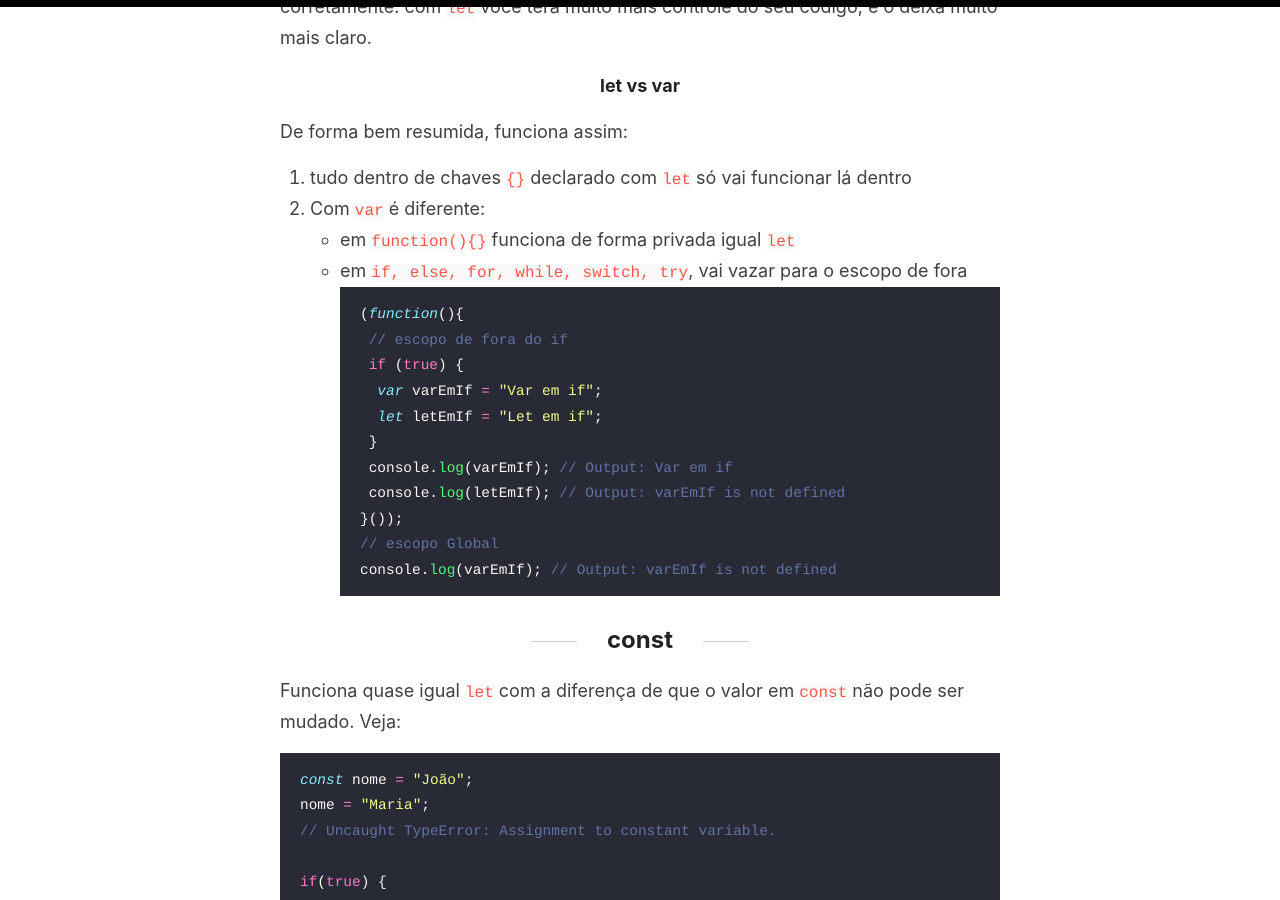
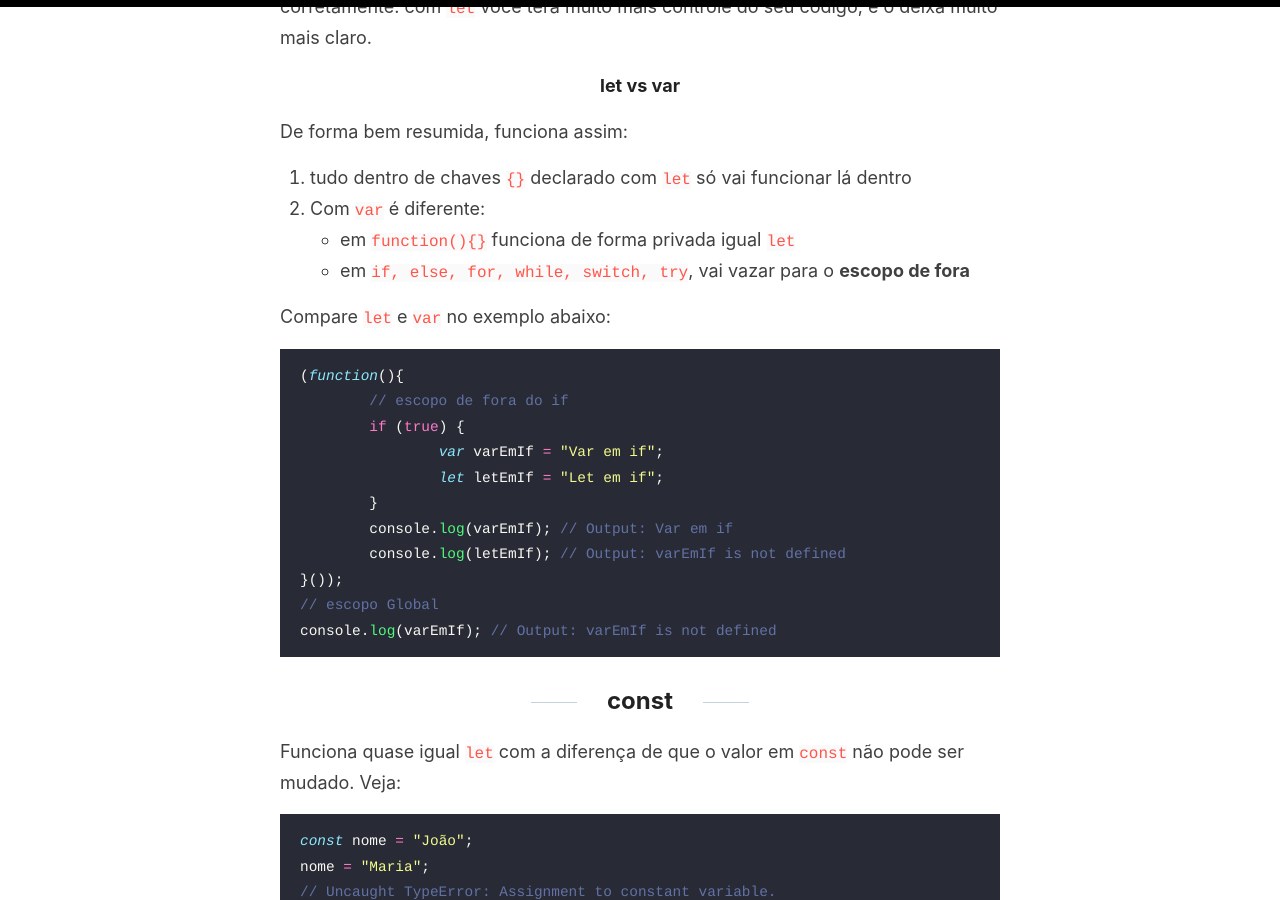
Before and after one commit to mrgenesis/mrgenesis, a Jekyll site: the page built from _posts/2020-04-19-Domine-Tudo-Sobre-var-let-e-const.md, in a window 1280 px wide and 900 px high, scrolled down 3086 px. Built offline with Jekyll 4.4.1, drawn with Linux system fonts in a browser that asks for light colours; comment, search, counter and statistics services are not loaded.

Commit message:
Update 2020-04-19-Domine-Tudo-Sobre-var-let-e-const.md

````diff
--- a/_posts/2020-04-19-Domine-Tudo-Sobre-var-let-e-const.md
+++ b/_posts/2020-04-19-Domine-Tudo-Sobre-var-let-e-const.md
@@ -85,7 +85,10 @@ De forma bem resumida, funciona assim:
 1. tudo dentro de chaves `{}` declarado com `let` só vai funcionar lá dentro
 2. Com `var` é diferente:
 	- em `function(){}` funciona de forma privada igual `let`
-	- em `if, else, for, while, switch, try`, vai vazar para o escopo de fora
+	- em `if, else, for, while, switch, try`, vai vazar para o **escopo de fora**
+
+Compare `let` e `var` no exemplo abaixo:
+
 ```js
 (function(){
 	// escopo de fora do if
````
